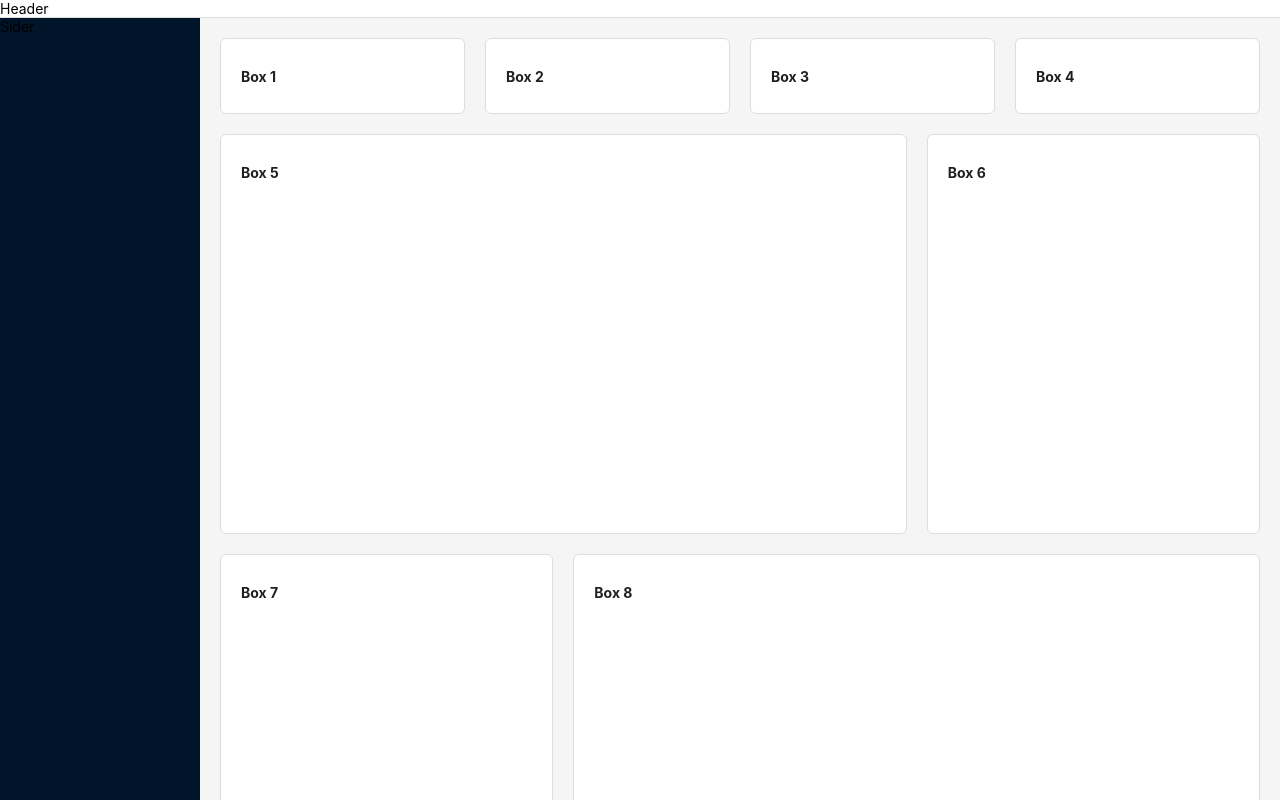
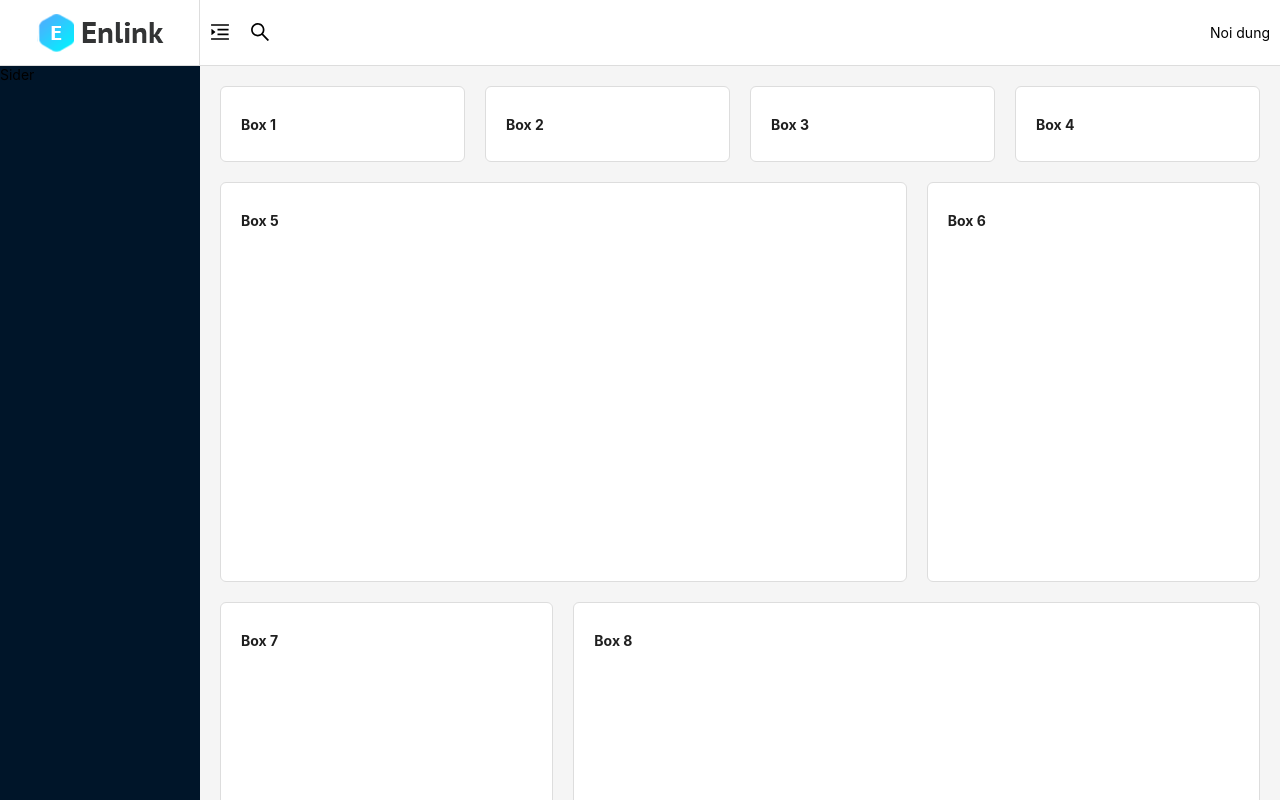
Before and after one commit to PhamDacQuan294/Ant-Design, a React (Create React App) app: page / in a window 1280 px wide. Shown: the top 800 px of the page. Built offline with nearby package versions, Linux system fonts and the light colour scheme.

Commit message:
Header (layout)

```diff
--- a/src/layout/LayoutDefault/LayoutDefault.css
+++ b/src/layout/LayoutDefault/LayoutDefault.css
@@ -4,6 +4,39 @@
   background: #fff;
 }
 
+.header__logo {
+  width: 200px;
+  display: flex;
+  align-items: center;
+  justify-content: center;
+  border-right: 1px solid #ddd;
+  transition: all 0.2s;
+}
+
+.header__logo--collapsed {
+  width: 80px;
+  transition: all 0.2s;
+}
+
+.header__nav {
+  padding: 10px;
+  display: flex;
+  align-items: center;
+  justify-content: space-between;
+  flex: 1;  /* de cho chiem phan con lai*/
+}
+
+.header__nav-left {
+  display: flex;
+  align-items: center;
+  font-size: 20px;
+}
+
+.header__collapse {
+  margin-right: 20px;
+  cursor: pointer;
+}
+
 .content {
   padding: 20px;
 }
--- a/src/layout/LayoutDefault/index.js
+++ b/src/layout/LayoutDefault/index.js
@@ -1,6 +1,8 @@
 import { Layout } from "antd";
 import "./LayoutDefault.css";
 import LearnGrid from '../../components/LearnGrid'
+import logo from "../../images/logo.png";
+import { MenuUnfoldOutlined, SearchOutlined} from "@ant-design/icons";
 
 const { Sider, Content } = Layout;
 
@@ -10,8 +12,24 @@ function LayoutDefault() {
       <Layout className="layout-default">
 
         <header className="header">
-            Header
+          <div className="header__logo">
+            <img src={logo} alt="Logo" />
+          </div>
+          <div className="header__nav">
+            <div className="header__nav-left">
+              <div className="header__collapse">
+                <MenuUnfoldOutlined />
+              </div>
+              <div className="header__search">
+                <SearchOutlined />
+              </div>
+            </div>
+            <div className="header__nav-right">
+              Noi dung
+            </div>
+          </div>
         </header>
+
 
         <Layout>
 
```
Also changed, not shown: src/images/logo-fold.png (added), src/images/logo.png (added).
